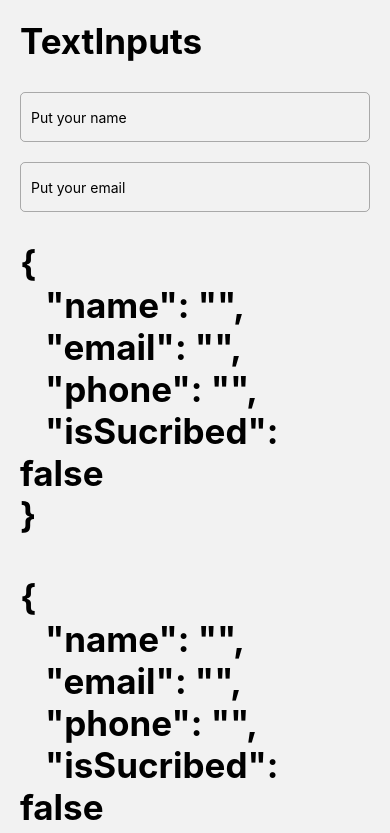
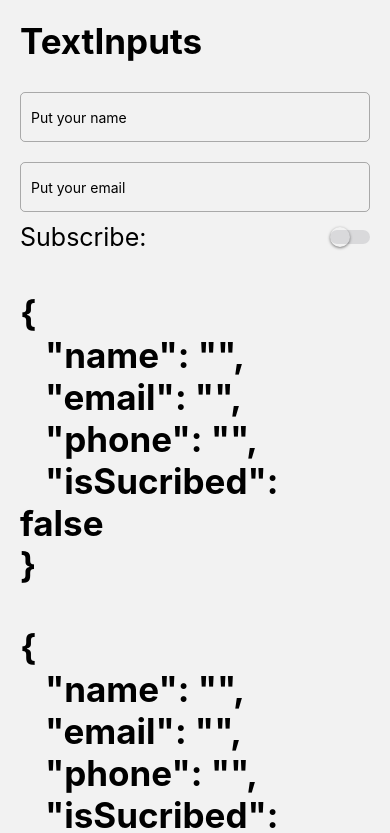
Before and after one commit to belenjn/components-project-react-native, a React Native app: screen /TextInputScreen in a window 390 px wide. Shown: the top 833 px of the page. Built offline with nearby package versions, Linux system fonts and the light colour scheme.

Commit message:
useForm updated in TextInputScreen

```diff
--- a/src/hooks/useForm.tsx
+++ b/src/hooks/useForm.tsx
@@ -3,7 +3,7 @@ import {useState} from 'react';
 export const useForm = <T extends Object>(initState: T) => {
   const [state, setState] = useState(initState);
 
-  const onChange = (value: string, field: keyof T) => {
+  const onChange = <K extends Object>(value: K, field: keyof T) => {
     setState({
       ...state,
       [field]: value,
--- a/src/screens/TextInputScreen.tsx
+++ b/src/screens/TextInputScreen.tsx
@@ -9,11 +9,13 @@ import {
   TouchableWithoutFeedback,
   View,
   Keyboard,
+  Text,
 } from 'react-native';
 import {TextInput} from 'react-native-gesture-handler';
 import {HeaderTitle} from '../components/HeaderTitle';
 import {styles} from '../theme/appTheme';
 import {useForm} from '../hooks/useForm';
+import {CustomSwitch} from '../components/CustomSwitch';
 
 export const TextInputScreen = () => {
   const {form, onChange} = useForm({
@@ -45,6 +47,14 @@ export const TextInputScreen = () => {
               keyboardType="email-address"
               keyboardAppearance="dark"
             />
+
+            <View style={stylesScreen.switchContainer}>
+              <Text style={stylesScreen.switchText}>Subscribe:</Text>
+              <CustomSwitch
+                isOn={form.isSucribed}
+                onChange={value => onChange(value, 'isSucribed')}
+              />
+            </View>
             <HeaderTitle title={JSON.stringify(form, null, 3)} />
 
             <HeaderTitle title={JSON.stringify(form, null, 3)} />
@@ -74,4 +84,13 @@ const stylesScreen = StyleSheet.create({
     paddingHorizontal: 10,
     marginVertical: 10,
   },
+  switchContainer: {
+    flexDirection: 'row',
+    justifyContent: 'space-between',
+    alignItems: 'center',
+    marginBottom: 20,
+  },
+  switchText: {
+    fontSize: 25,
+  },
 });
```
